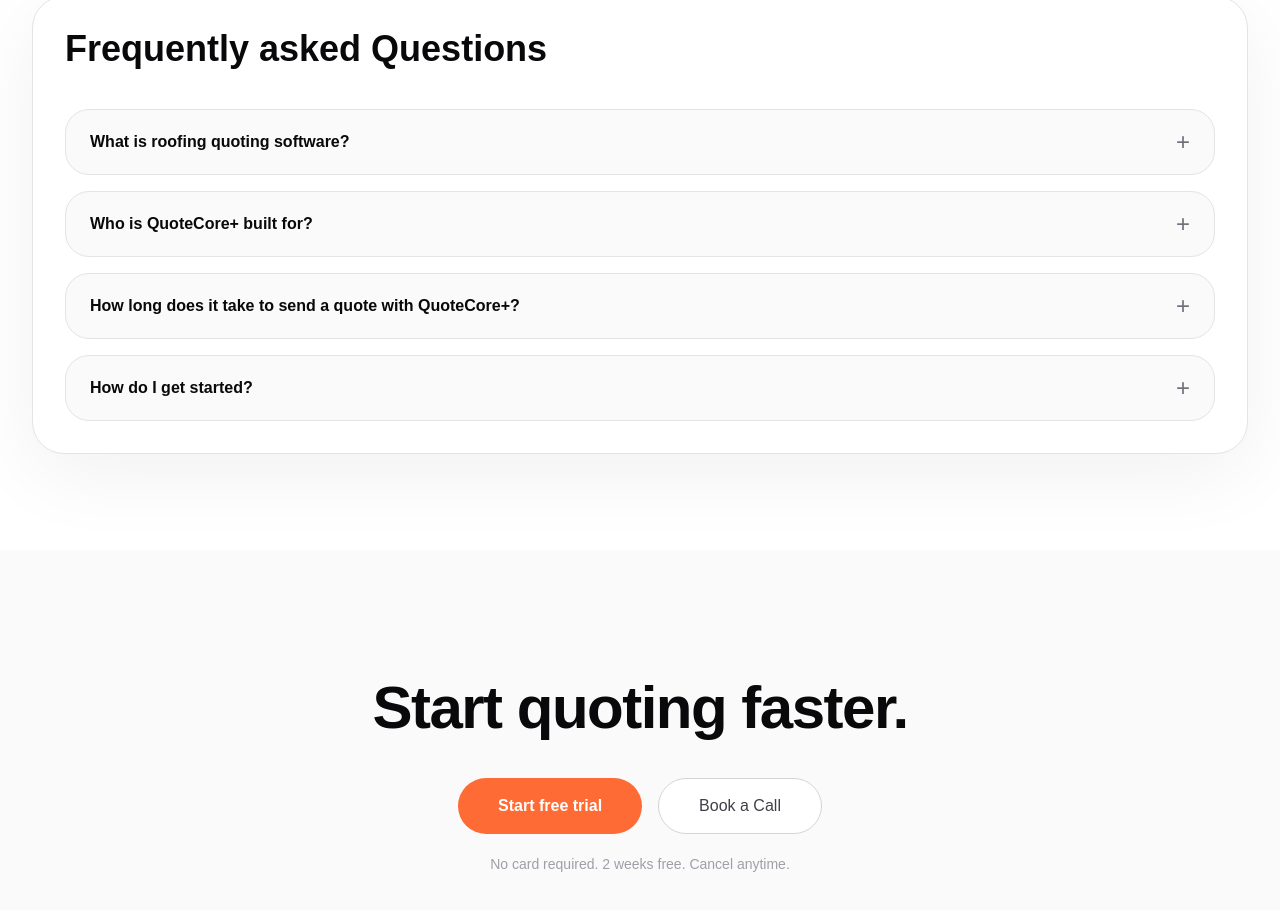
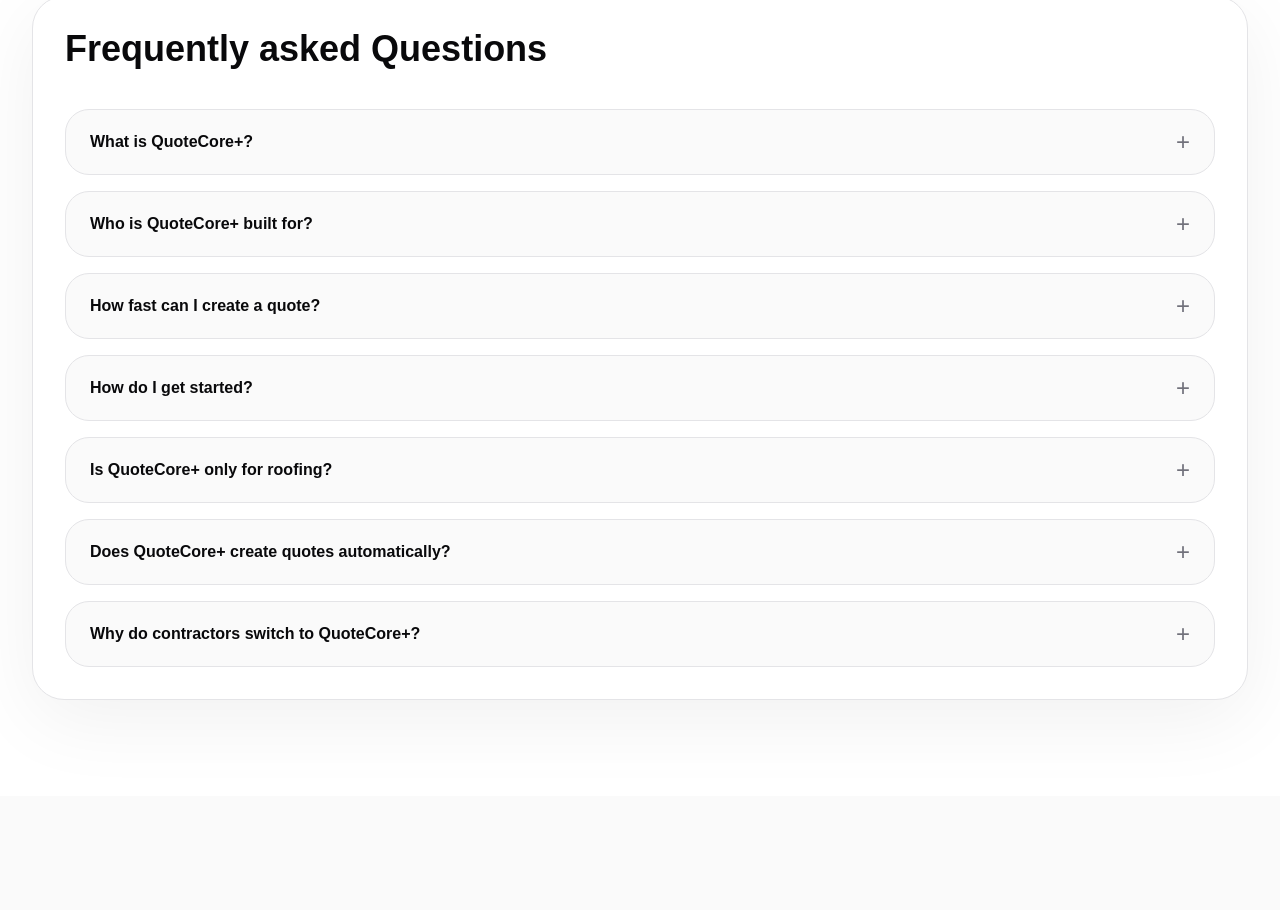
Before and after one commit to barrytheai/quotecore, a Next.js app: page / in a window 1280 px wide. Shown: the part 3812-4722 px from the top of the page. Built offline with nearby package versions, Linux system fonts and the light colour scheme.

Commit message:
feat: new favicon PNG, updated FAQ with 7 new questions

```diff
--- a/app/page.tsx
+++ b/app/page.tsx
@@ -195,24 +195,39 @@ export default function HomePage() {
 
   const faqs = [
     {
-      question: "What is roofing quoting software?",
+      question: "What is QuoteCore+?",
       answer:
-        "Roofing quoting software helps contractors go from job measurements to a professional, priced quote without spreadsheets or manual calculation. QuoteCore+ combines digital takeoffs, pricing logic, and client-ready output in one workflow.",
+        "QuoteCore+ is an all-in-one roof measuring, quoting, ordering, and job management platform built to help contractors quote faster, stay organised, and become more profitable.",
     },
     {
       question: "Who is QuoteCore+ built for?",
       answer:
-        "QuoteCore+ is built for roofing contractors - solo operators and teams - who want to quote jobs faster and win more business with less admin.",
+        "Built for roofers, builders, and contractors who want a faster, cleaner, and a more professional way to measure, quote, store, and manage jobs digitally.",
     },
     {
-      question: "How long does it take to send a quote with QuoteCore+?",
+      question: "How fast can I create a quote?",
       answer:
-        "Most contractors send their first quote within minutes of entering their measurements. The goal is to quote before you leave the driveway.",
+        "Once set up, most standard roof quotes can be measured, built, and sent in as little as 10-15 minutes using reusable templates and our customer approval link system.",
     },
     {
       question: "How do I get started?",
       answer:
-        "Sign up for a free 2-week trial - no credit card required. You'll be quoting within minutes.",
+        "Simply create a free account and test the full system risk-free for 2 weeks.",
+    },
+    {
+      question: "Is QuoteCore+ only for roofing?",
+      answer:
+        "No. While built for roofing, QuoteCore+ can also be adapted for cladding, foundations, plumbing, drainage, and other trade-based quoting systems.",
+    },
+    {
+      question: "Does QuoteCore+ create quotes automatically?",
+      answer:
+        "QuoteCore+ gives you the tools to measure, build, and fully customise professional quotes quickly. You control your pricing, materials, labour, and templates - making every future quote faster and more consistent.",
+    },
+    {
+      question: "Why do contractors switch to QuoteCore+?",
+      answer:
+        "Because it saves time, reduces paperwork, solidifies disjointed systems, improves professionalism, and keeps everything organised in one place. Its also a very accurate system, allowing precise quotes and confident profit margins.",
     },
   ];
 
```
Also changed, not shown: app/icon.jpg (deleted), app/icon.png (added).
